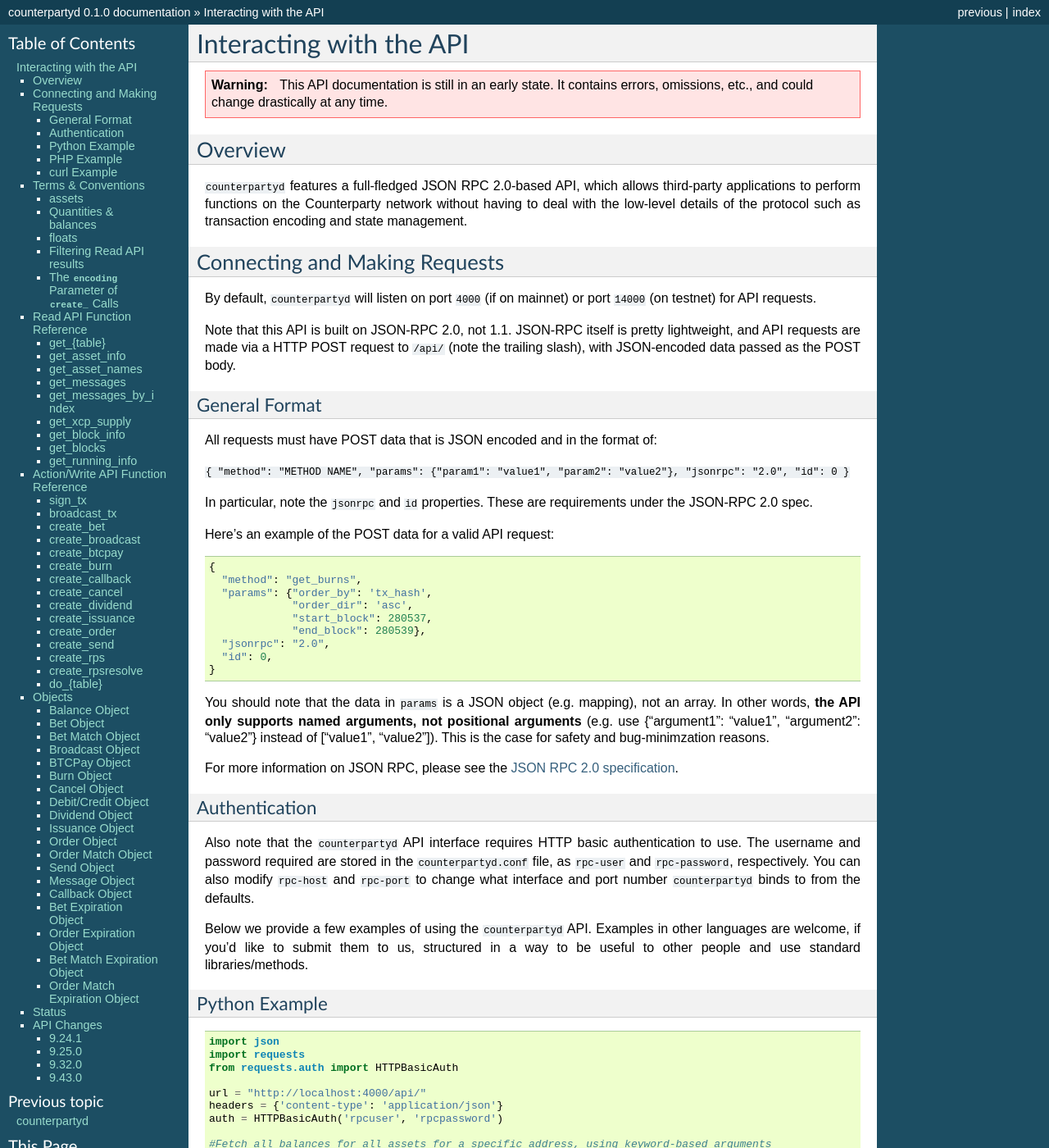
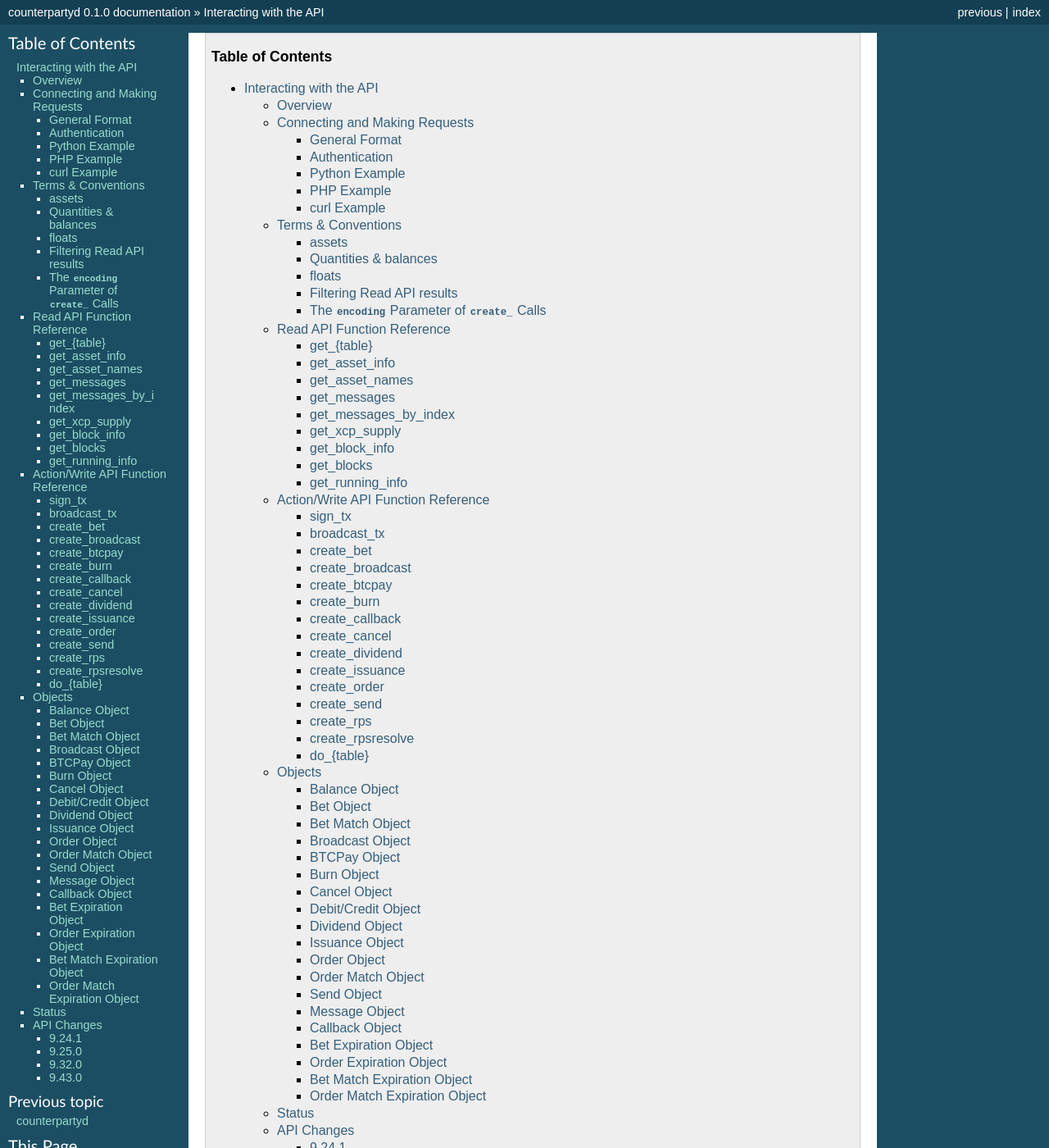
Before and after one commit to CounterpartyXCP/counterparty-core, a Sphinx documentation site: the page built from docs/API.rst, in a window 1280 px wide and 1400 px high. Shown: the whole window at 82% size. Built offline with Sphinx 7.4.7, drawn with Linux system fonts in a browser that asks for light colours; some of the changed text lies outside the part shown.

Commit message:
Add ToC
Table of Contents

```diff
--- a/docs/API.rst
+++ b/docs/API.rst
@@ -1,3 +1,5 @@
+.. contents:: **Table of Contents**
+
 Interacting with the API
 =========================
 
```
